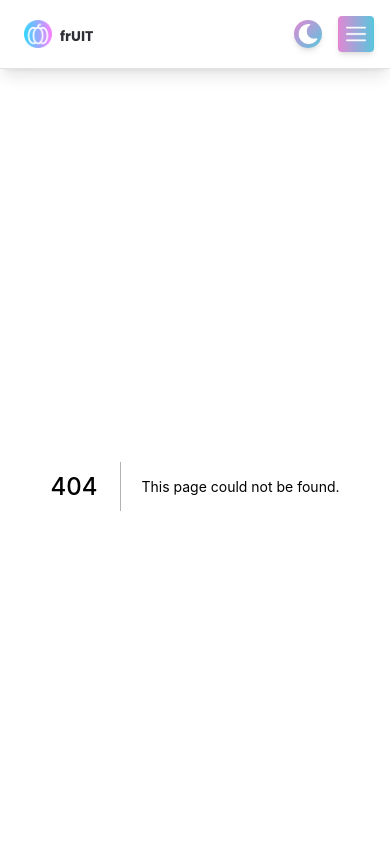
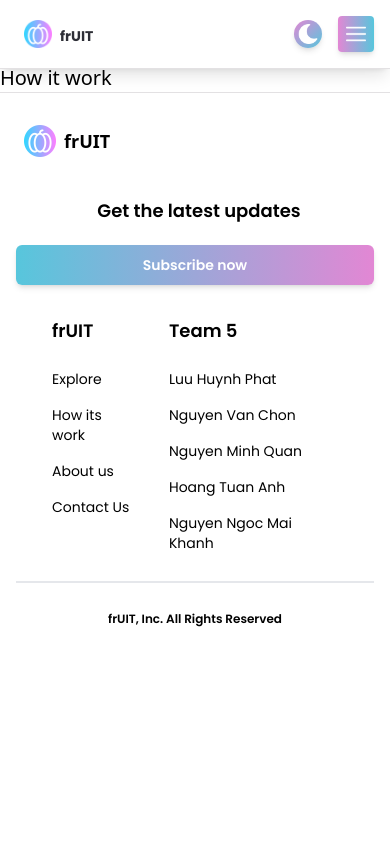
Before and after one commit to johnny0625/mx-marketplace, a Next.js app: page /how-its-work in a window 390 px wide. Before the commit this address had no page. Shown: the top 844 px of the page. Built offline with nearby package versions, Linux system fonts and the light colour scheme.

Commit message:
update responsive

```diff
--- a/components/Footer.jsx
+++ b/components/Footer.jsx
@@ -58,8 +58,11 @@ const Footer = () => {
               <Link href={'/'}>
                 <p className="footer-link">Explore</p>
               </Link>
-              <a href="https://github.com/lhphat02/IE104_frUIT">
+              <a href='/how-its-work'>
                 <p className="footer-link">How its work</p>
+              </a>
+              <a href='/about-us'>
+                <p className="footer-link">About us</p>
               </a>
               <a href="https://us18.list-manage.com/contact-form?u=1713bdfdd6cff262d36cd4f15&form_id=68cf768a10ebb33ba3c222070887a47d">
                 <p className="footer-link">Contact Us</p>
--- a/components/Modal.jsx
+++ b/components/Modal.jsx
@@ -18,7 +18,8 @@ const Modal = ({ header, body, footer, handleClose }) => {
   return (
     <div
       onClick={handleClickOutside}
-      className="fixed inset-0 z-10 flex items-center justify-center top-8 sm:top-96 sm:-bottom-16 xs:top-80"
+      className="fixed inset-0 z-10 flex items-center justify-center tablet:top-8 nestHub:top-10 sm:top-96 surfaceDuo:top-48
+                sm:-bottom-16 xs:top-80 iphoneSE:top-56"
     >
       <div
         ref={modalRef}
@@ -45,7 +46,7 @@ const Modal = ({ header, body, footer, handleClose }) => {
         <div className="p-10 border-t border-b sm:p-7 sm:px-4 dark:border-prim-gray-3 border-prim-gray-1">
           {body}
         </div>
-        <div className="p-7">{footer}</div>
+        <div className="p-7 iphoneSE:pb-24">{footer}</div>
       </div>
     </div>
   );
--- /dev/null
+++ b/pages/about-us.js
@@ -0,0 +1,11 @@
+import react from "react";
+
+const aboutUS = () => {
+    return(
+    <div>
+        <p className="text-xl">About US</p>
+    </div>
+)}
+
+
+export default aboutUS
--- /dev/null
+++ b/pages/how-its-work.js
@@ -0,0 +1,10 @@
+import react from "react";
+
+const howItwork = () => {
+    return(
+    <div>
+        <p className="text-xl">How it work</p>
+    </div>
+)}
+
+export default howItwork
--- a/pages/nft-detail.js
+++ b/pages/nft-detail.js
@@ -70,7 +70,7 @@ const NFTdetail = () => {
                     `}
       >
         {/* =================NFT Image================= */}
-        <div className="relative shadow-xl minmd:mx-28 minmd:w-700 minmd:h-700 w-500 sm:w-full sm:h-300 h-500">
+        <div className="relative shadow-xl minmd:mx-28 minmd:w-700 minmd:h-700 pc:w-700 w-500 sm:w-full sm:h-300 h-500">
           <Image
             src={nft.image}
             alt=""
@@ -90,7 +90,7 @@ const NFTdetail = () => {
       >
         {/* =================NFT Name================= */}
         <div className="flex flex-row sm:flex-col">
-          <h2 className="h-10 overflow-hidden text-3xl font-bold w-700 sm:w-80 xs:w-56 font-poppins">
+          <h2 className="h-10 overflow-hidden text-3xl font-bold w-500 sm:w-80 xs:w-56 font-poppins">
             {nft.name}
           </h2>
         </div>
@@ -120,7 +120,7 @@ const NFTdetail = () => {
             <p className="mb-2 text-lg font-semibold font-poppins">Details</p>
           </div>
           <div className="mt-3">
-            <p className="overflow-y-scroll text-base font-normal break-words h-200 w-700 sm:w-80 font-poppins">
+            <p className="overflow-y-scroll text-base font-normal break-words h-200 pc:w-700 w-500 sm:w-80 font-poppins">
               {nft.description}
             </p>
           </div>
--- a/tailwind.config.js
+++ b/tailwind.config.js
@@ -43,8 +43,11 @@ module.exports = {
       md: { max: '1080px' },
       sm: { max: '600px' },
       xs: { max: '400px' },
+      iphoneSE: { max: '375px' },
+      surfaceDuo: '540px',
       mobile: '600px',
       note: '800px',
+      nestHub: '1024px',
       tablet: '1080px',
       laptop: '1230px',
       pc: '1500px',
```
